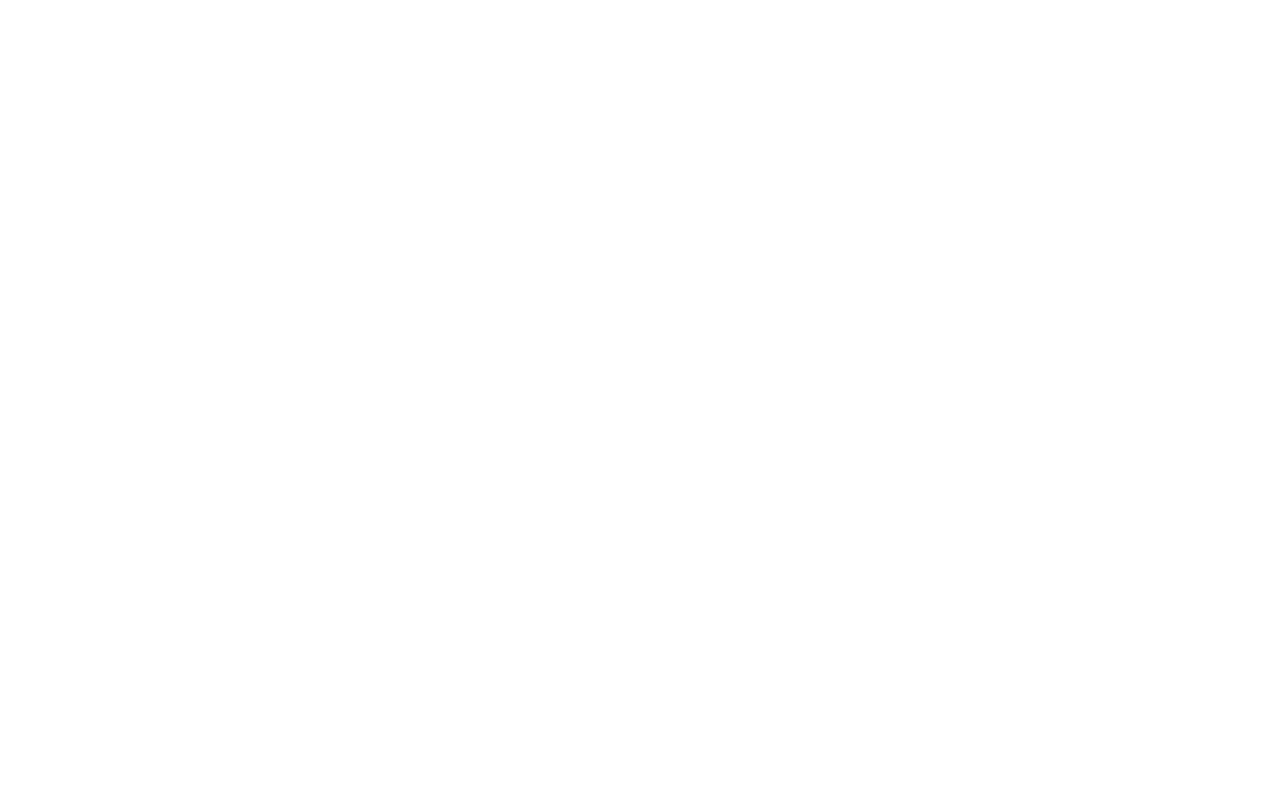
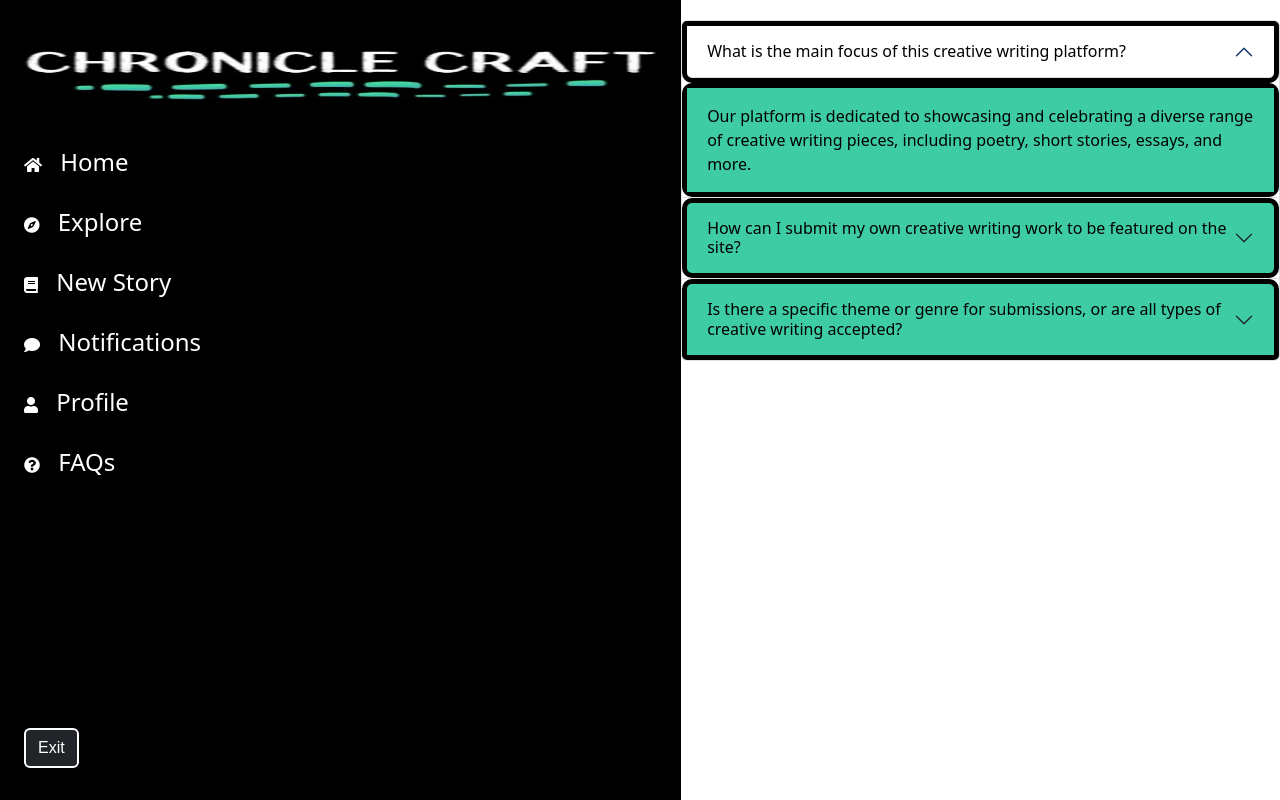
Before and after one commit to adisorotzkin/chronicle_craft, a React (Vite) app in the folder frontend/vite/: page /FAQs in a window 1280 px wide. Before the commit this address had no page. Built offline with nearby package versions, Linux system fonts and the light colour scheme; a web font is replaced by a local one.

Commit message:
shohsi changes in faq and navbar and new story

```diff
--- a/frontend/vite/index.html
+++ b/frontend/vite/index.html
@@ -15,5 +15,6 @@
   <body>
     <div id="root"></div>
     <script type="module" src="/src/main.jsx"></script>
+    <script src="https://cdn.jsdelivr.net/npm/bootstrap@5.0.2/dist/js/bootstrap.bundle.min.js" integrity="sha384-MrcW6ZMFYlzcLA8Nl+NtUVF0sA7MsXsP1UyJoMp4YLEuNSfAP+JcXn/tWtIaxVXM" crossorigin="anonymous"></script>
   </body>
 </html>
--- a/frontend/vite/src/App.jsx
+++ b/frontend/vite/src/App.jsx
@@ -8,6 +8,7 @@
 import NewStory from './comps/newStory'
 import Notifications from './comps/notifications'
 import Profile from './comps/profile'
+import Faqs from './comps/faqs';
 
 function App() {
     return (
@@ -21,6 +22,7 @@
                 <Route path='/newStory' element={<NewStory />} />
                 <Route path='/notifications' element={<Notifications />} />
                 <Route path='/profile' element={<Profile />} />
+                <Route path='/FAQs' element={<Faqs/>} />
             </Routes>
         </BrowserRouter>
     )
--- /dev/null
+++ b/frontend/vite/src/comps/faqs.jsx
@@ -0,0 +1,52 @@
+import React from 'react'
+import Navbar from '../static_comps/navbar'
+import '../comps_css/faqs.css'
+
+const Faqs = () => {
+    return (
+        <div className='d-flex float'>
+            <Navbar />
+            <div className="accordion" id="accordionExample">
+                <div className="accordion-item">
+                    <h2 className="accordion-header" id="headingOne">
+                        <button className="accordion-button" type="button" data-bs-toggle="collapse" data-bs-target="#collapseOne" aria-expanded="true" aria-controls="collapseOne">
+                            What is the main focus of this creative writing platform?
+                        </button>
+                    </h2>
+                    <div id="collapseOne" className="accordion-collapse collapse show" aria-labelledby="headingOne" data-bs-parent="#accordionExample">
+                        <div className="accordion-body">
+                            Our platform is dedicated to showcasing and celebrating a diverse range of creative writing pieces, including poetry, short stories, essays, and more.
+                        </div>
+                    </div>
+                </div>
+                <div className="accordion-item">
+                    <h2 className="accordion-header" id="headingTwo">
+                        <button className="accordion-button collapsed" type="button" data-bs-toggle="collapse" data-bs-target="#collapseTwo" aria-expanded="false" aria-controls="collapseTwo">
+                            How can I submit my own creative writing work to be featured on the site?
+                        </button>
+                    </h2>
+                    <div id="collapseTwo" className="accordion-collapse collapse" aria-labelledby="headingTwo" data-bs-parent="#accordionExample">
+                        <div className="accordion-body">
+                            To submit your creative writing, navigate to the "Submit" page, where you'll find instructions on how to share your work with our community.
+                        </div>
+                    </div>
+                </div>
+                <div className="accordion-item">
+                    <h2 className="accordion-header" id="headingThree">
+                        <button className="accordion-button collapsed" type="button" data-bs-toggle="collapse" data-bs-target="#collapseThree" aria-expanded="false" aria-controls="collapseThree">
+                            Is there a specific theme or genre for submissions, or are all types of creative writing accepted?
+                        </button>
+                    </h2>
+                    <div id="collapseThree" className="accordion-collapse collapse" aria-labelledby="headingThree" data-bs-parent="#accordionExample">
+                        <div className="accordion-body">
+                            We welcome submissions across various themes and genres. Whether it's fiction, non-fiction, fantasy, or realism, we encourage writers to share their unique voices and perspectives.
+                        </div>
+                    </div>
+                </div>
+            </div>
+
+        </div>
+    )
+}
+
+export default Faqs;
--- a/frontend/vite/src/comps/newStory.jsx
+++ b/frontend/vite/src/comps/newStory.jsx
@@ -4,7 +4,11 @@
 
 const NewStory = () => {
   return (
-    <div><Navbar/></div>
+    <div className=''><Navbar/>
+      <div className='form-control'>
+        <label>insert your story title</label>
+      </div>
+    </div>
   )
 }
 
--- /dev/null
+++ b/frontend/vite/src/comps_css/faqs.css
@@ -0,0 +1,62 @@
+
+/* Style the accordion container */
+.accordion {
+    margin-top: 20px; /* Adjust margin as needed */
+  }
+
+  /* Style the accordion header and body */
+  .accordion-button {
+    background-color: #3ecca4;
+    color: black;
+    border: black solid 5px;
+    border-radius: 10px;
+  }
+
+  /* Style the active accordion header */
+  .accordion-button:not(.collapsed) {
+    background-color: #3ecca4;
+    color: black;
+  }
+
+  /* Style the accordion body */
+  .accordion-body {
+    background-color: #3ecca4;
+    color: black;
+
+  }
+
+  .accordion-header:focus {
+    border: red solid 2px;
+  }
+
+  /* Style the active accordion body */
+  .accordion-collapse.show {
+    background-color: #3ecca4;
+    color: black;
+    border: black solid 5px;
+    border-radius: 10px;
+  }
+
+  /* Remove the default hover and focus styles for accordion items */
+.accordion-button:hover{
+  background-color: white;
+  border: black solid 5px;
+
+}
+
+.accordion-item:hover,
+.accordion-item:focus {
+  background-color: white;
+}
+
+
+/* Style the active accordion header */
+.accordion-button:not(.collapsed) {
+  background-color: white;
+  color: black;
+}
+
+.accordion-button:focus{
+    border: black solid 5px;
+
+}
--- a/frontend/vite/src/static_comps/navbar.jsx
+++ b/frontend/vite/src/static_comps/navbar.jsx
@@ -38,6 +38,10 @@
                     </i>
                     <Link to="/profile" className='link'> Profile</Link>
                 </div>
+                <div className="pt-4">
+                <i className="fa fa-question-circle text-white" aria-hidden="true"></i>
+                    <Link to="/FAQs" className='link'> FAQs</Link>
+                </div>
 
 
             </nav>
```
Also changed, not shown: 1 other file (tests, documents, lock files or other folders).
